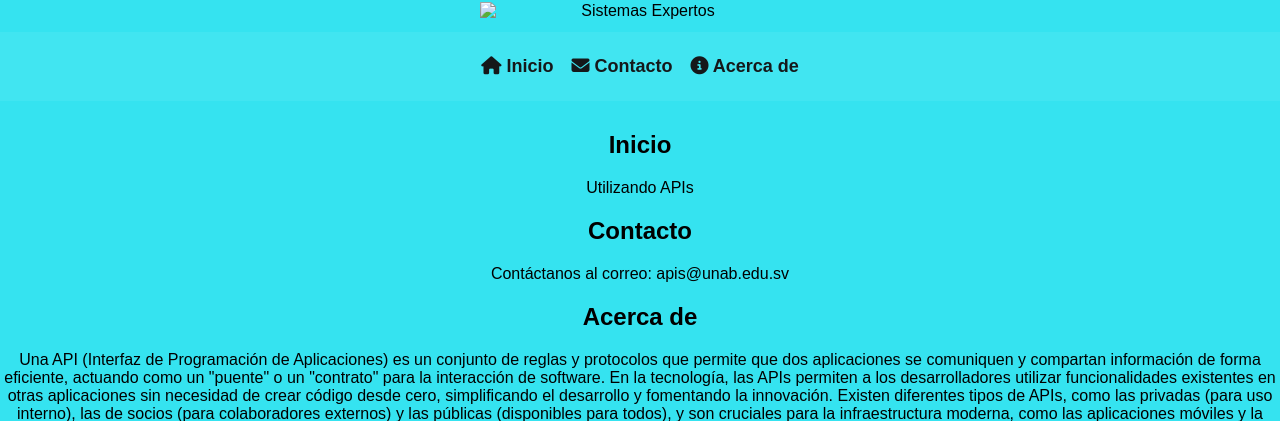
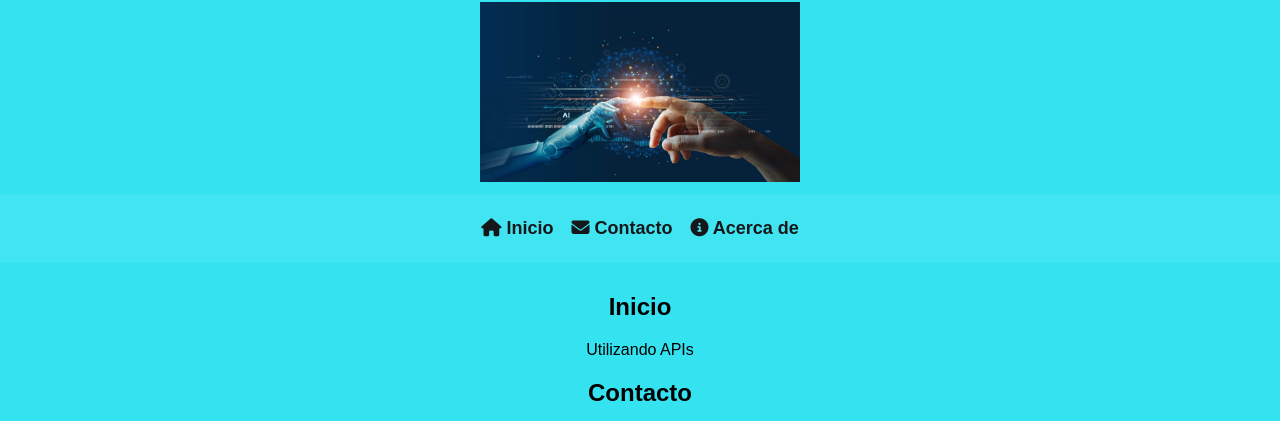
Before and after one commit to MarvinBT1988/paginaparcial2_2025, a plain HTML site: page index.html in a window 1280 px wide. Shown: the part 679-1100 px from the top of the page. Drawn offline with Linux system fonts and the light colour scheme.

Commit message:
correccion

```diff
--- a/index.html
+++ b/index.html
@@ -42,7 +42,7 @@
 
   <h1>SEGUNDO PARCIAL DE SISTEMAS EXPERTOS UTILIZANDO APIs</h1>
   <!-- Imagen en el encabezado (más pequeña) -->
-  <img src="Imagenes/banner.jpg" alt="Sistemas Expertos" class="header-img small-img">
+  <img src="Imagenes/benner.jpg" alt="Sistemas Expertos" class="header-img small-img">
 
   <!-- Menú / Índice (debajo de la imagen) -->
   <nav class="below-image">
```
